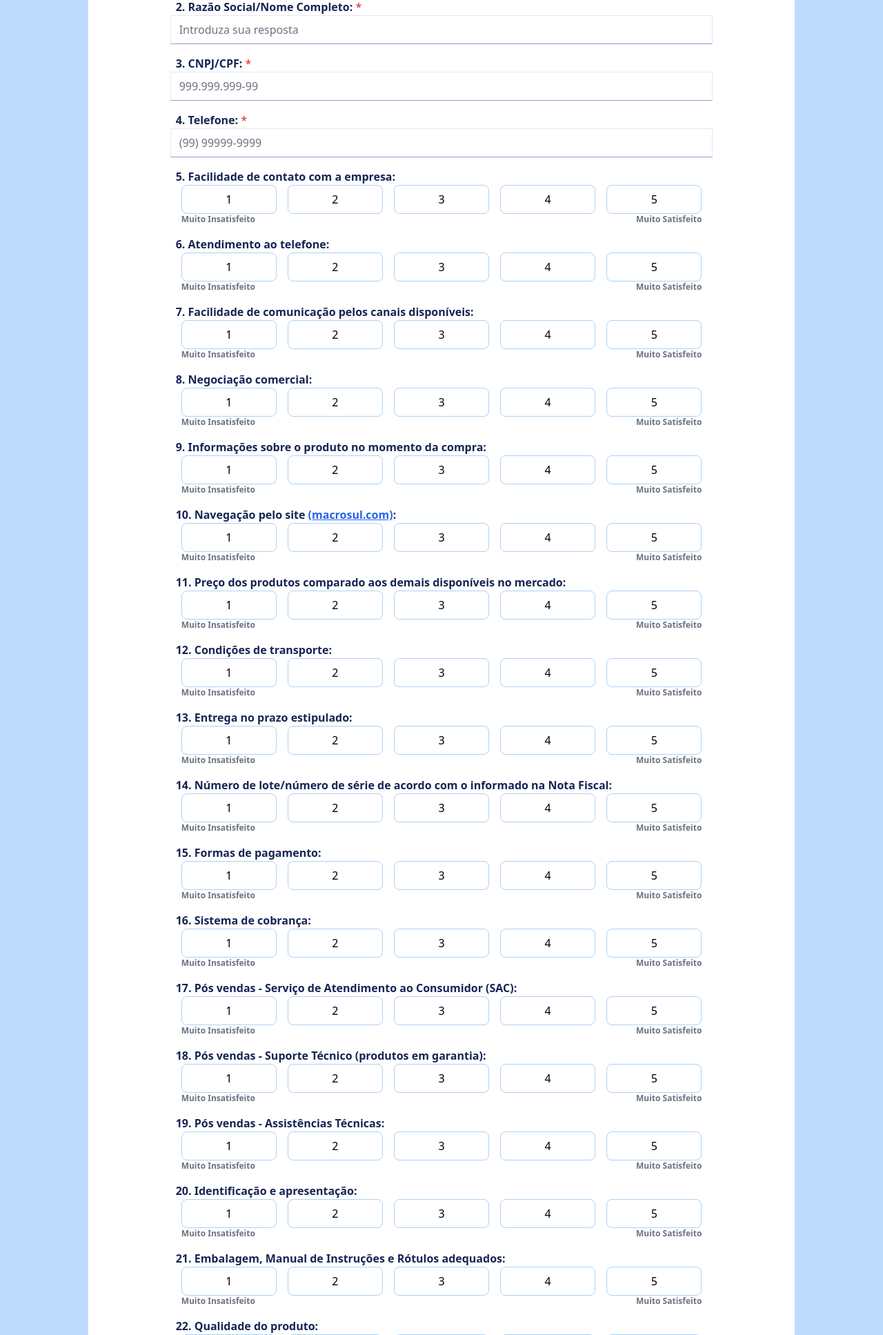
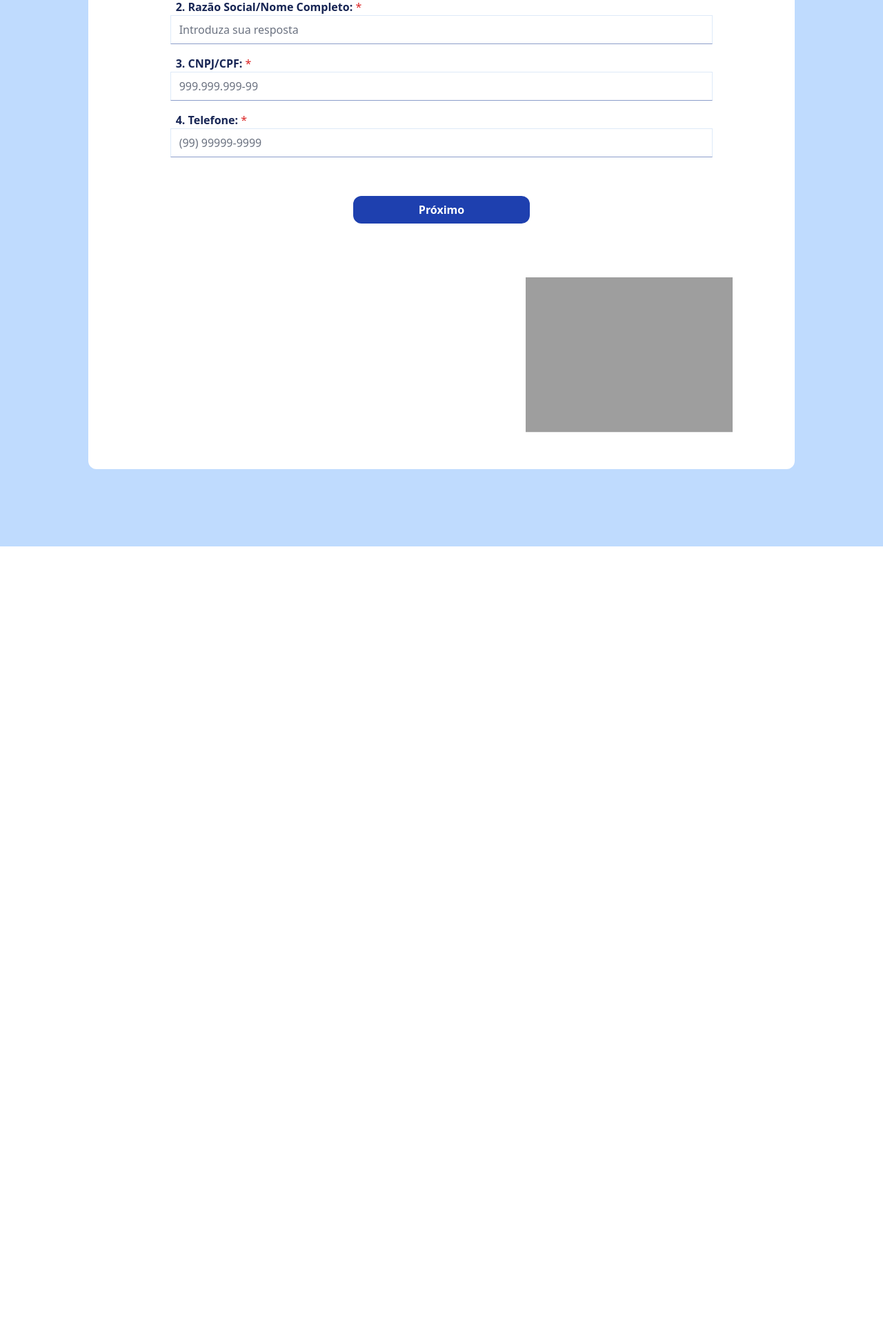
Before and after one commit to Renan2707/Pesquisa_De_Opiniao, a Django app: template core/templates/index.html in a window 1280 px wide. Shown: the part 644-2579 px from the top of the page at 69% size. After the commit the page ends 1436 px from the top, so only its background shows below. Run offline with Django 5.2, Linux system fonts and the light colour scheme; the template is opened without the code that fills it, so the values that code supplies are empty; some libraries are stand-ins or nearby versions; grey boxes are pictures that could not be loaded.

Commit message:
logica de multi-step com x-show

```diff
--- a/core/templates/index.html
+++ b/core/templates/index.html
@@ -17,7 +17,7 @@
     }
   </style>
 
-<body x-data="" class="bg-blue-200 py-10 md:py-16 lg:py-28">
+<body x-data="{step: 'step1'}" class="bg-blue-200 py-10 md:py-16 lg:py-28">
     <div class="w-11/12 lg:max-w-5xl rounded-xl mx-auto bg-white pb-2">
         <div class="bg-blue-900 rounded-t-xl text-white">
             <div class="mx-auto space-y-4 p-10 text-justify">
@@ -38,6 +38,7 @@
             <form action="#" class="w-10/12 mx-auto space-y-4">
                 <p class="text-sm"><span class="text-red-600 text-base">*</span> Obrigatório</p>
 
+                <div x-show="step === 'step1'" class="space-y-4">
                     <div>
                         <label for="e-5mail" class="text-blue-950 font-semibold ml-2">1. Endereço de e-mail:</label>
                         <span class="text-red-600 text-base">*</span>
@@ -63,40 +64,12 @@
                         <input type="text" class="block w-full border-b-[#24449b85] border-[#afcdee69]" placeholder="(99) 99999-9999" x-mask:dynamic="telefoneCelular">
                     </div>
 
-
-                <!-- TESTE COM INPUT RANGE  -->
-                <!-- <div>
-                    <label for="teste" class="text-blue-950 font-semibold ml-2">X. Pergunta teste:</label>
-
-                    <div class="w-full flex justify-around text-gray-500 text-xs">
-                        <div class="flex items-center justify-center w-1/5">
-                            <img width="36" height="36" src="https://img.icons8.com/emoji/96/frowning-face.png" alt="frowning-face"/>
-                        </div>
-                        <div class="flex items-center justify-center w-1/5">
-                            <img width="36" height="36" src="https://img.icons8.com/emoji/96/pensive-face.png" alt="pensive-face"/>
-                        </div>
-                        <div class="flex items-center justify-center w-1/5">
-                            <img width="36" height="36" src="https://img.icons8.com/emoji/96/neutral-face.png" alt="neutral-face"/>
-                        </div>
-                        <div class="flex items-center justify-center w-1/5">
-                            <img width="36" height="36" src="https://img.icons8.com/emoji/96/slightly-smiling-face.png" alt="slightly-smiling-face"/>
-                        </div>
-                        <div class="flex items-center justify-center w-1/5">
-                            <img width="36" height="36" src="https://img.icons8.com/emoji/96/grinning-face-with-big-eyes--v2.png" alt="grinning-face-with-big-eyes--v2"/>
+                    <div class="flex items-center justify-center pt-10">
+                        <button @click="step = 'step2'" type="button" class="py-2 bg-blue-800 hover:bg-blue-600 transition duration-200 text-white font-semibold rounded-xl mx-auto w-64">Próximo</button>
                     </div>
                 </div>
-                    <input type="range" name="teste" id="teste" class="block w-full">
-                    <div class="w-full flex items-center justify-around text-gray-500 text-xs">
-                        <p id="MuitoInsatisfeito" class="w-1/5 text-center">Muito Insatisfeito</p>
-                        <p id="Insatisfeito" class="w-1/5 text-center">Insatisfeito</p>
-                        <p id="Razoavel" class="w-1/5 text-center">Razoável</p>
-                        <p id="Satisfeito" class="w-1/5 text-center">Satisfeito</p>
-                        <p id="MuitoSatisfeito" class="w-1/5 text-center">Muito Satisfeito</p>
-                    </div>
-                </div> -->
 
-
-
+                <div x-show="step === 'step2'" class="space-y-4">
                     <div>
                         <label for="" class="text-blue-950 font-semibold ml-2">5. Facilidade de contato com a empresa:</label>
 
@@ -277,6 +250,13 @@
                         </div>
                     </div>
 
+                    <div class="flex items-center justify-center pt-10">
+                        <button @click="step = 'step1'" type="button" class="py-2 bg-blue-800 hover:bg-blue-600 transition duration-200 text-white font-semibold rounded-xl mx-auto w-64">Voltar</button>
+                        <button @click="step = 'step3'" type="button" class="py-2 bg-blue-800 hover:bg-blue-600 transition duration-200 text-white font-semibold rounded-xl mx-auto w-64">Próximo</button>
+                    </div>
+                </div>
+
+                <div x-show="step === 'step3'" class="space-y-4">
                     <div>
                         <label for="" class="text-blue-950 font-semibold ml-2">10. Navegação pelo site <a href="https://macrosul.com/" target="_blank" class="text-blue-600 underline">(macrosul.com)</a>:</label>
 
@@ -456,7 +436,13 @@
 
                         </div>
                     </div>
+                    <div class="flex items-center justify-center pt-10">
+                        <button @click="step = 'step2'" type="button" class="py-2 bg-blue-800 hover:bg-blue-600 transition duration-200 text-white font-semibold rounded-xl mx-auto w-64">Voltar</button>
+                        <button @click="step = 'step4'" type="button" class="py-2 bg-blue-800 hover:bg-blue-600 transition duration-200 text-white font-semibold rounded-xl mx-auto w-64">Próximo</button>
+                    </div>
+                </div>
 
+                <div x-show="step === 'step4'" class="space-y-4" >
                     <div>
                         <label for="" class="text-blue-950 font-semibold ml-2">15. Formas de pagamento:</label>
 
@@ -637,6 +623,14 @@
                         </div>
                     </div>
 
+                    <div class="flex items-center justify-center pt-10">
+                        <button @click="step = 'step3'" type="button" class="py-2 bg-blue-800 hover:bg-blue-600 transition duration-200 text-white font-semibold rounded-xl mx-auto w-64">Voltar</button>
+                        <button @click="step = 'step5'" type="button" class="py-2 bg-blue-800 hover:bg-blue-600 transition duration-200 text-white font-semibold rounded-xl mx-auto w-64">Próximo</button>
+                    </div>
+
+                </div>
+
+                <div x-show="step === 'step5'" class="space-y-4">
                     <div>
                         <label for="" class="text-blue-950 font-semibold ml-2">20. Identificação e apresentação:</label>
 
@@ -853,6 +847,13 @@
                         </div>
                     </div>
 
+                    <div class="flex items-center justify-center pt-10">
+                        <button @click="step = 'step4'" type="button" class="py-2 bg-blue-800 hover:bg-blue-600 transition duration-200 text-white font-semibold rounded-xl mx-auto w-64">Voltar</button>
+                        <button @click="step = 'step6'" type="button" class="py-2 bg-blue-800 hover:bg-blue-600 transition duration-200 text-white font-semibold rounded-xl mx-auto w-64">Próximo</button>
+                    </div>
+                </div>
+
+                <div  x-show="step === 'step6'" class="space-y-4">
                     <div>
                         <label for="" class="text-blue-950 font-semibold ml-2">26. Qual destas marcas você conhece?:</label>
                         <span class="text-red-600 text-base">*</span>
@@ -885,7 +886,6 @@
                         </div>
                     </div>
 
-
                     <div>
                         <label for="" class="text-blue-950 font-semibold ml-2">27. Qual destas marcas você trabalha?:</label>
                         <span class="text-red-600 text-base">*</span>
@@ -917,6 +917,13 @@
                         </div>
                     </div>
 
+                    <div class="flex items-center justify-center pt-10">
+                        <button @click="step = 'step5'" type="button" class="py-2 bg-blue-800 hover:bg-blue-600 transition duration-200 text-white font-semibold rounded-xl mx-auto w-64">Voltar</button>
+                        <button @click="step = 'step7'" type="button" class="py-2 bg-blue-800 hover:bg-blue-600 transition duration-200 text-white font-semibold rounded-xl mx-auto w-64">Próximo</button>
+                    </div>
+                </div>
+
+                <div  x-show="step === 'step7'" class="space-y-4">
                     <div>
                         <label for="text" class="text-blue-950 font-semibold ml-2">28. Para finalizarmos a pesquisa, conte nos em que podemos melhorar? Deixe sua sugestão para que possamos melhorar sua experiência junto aos nossos serviços e produtos.</label>
                         <span class="text-red-600 text-base">*</span>
@@ -925,10 +932,11 @@
                         <p class="text-blue-950 w-full lg:w-10/12 lg:text-sm text-xs mx-auto">Você pode imprimir uma cópia da sua resposta depois de enviar</p>
                     </div>
 
+                    <div class="flex items-center justify-center pt-10">
+                        <button @click="step = 'step6'" type="button" class="py-2 bg-blue-800 hover:bg-blue-600 transition duration-200 text-white font-semibold rounded-xl mx-auto w-64">Voltar</button>
+                        <button type="submit" class="py-2 bg-blue-800 hover:bg-blue-600 transition duration-200 text-white font-semibold rounded-xl mx-auto w-64">Enviar</button>
+                    </div>
 
-
-                <div class="flex items-center justify-center pt-10">
-                    <button type="submit" class="py-2 bg-blue-800 hover:bg-blue-600 transition duration-200 text-white font-semibold rounded-xl mx-auto w-64">Enviar</button>
                 </div>
             </form>
 
```
Also changed, not shown: static/css/main.min.css. Lines whose indentation alone changed are shown as unchanged.
